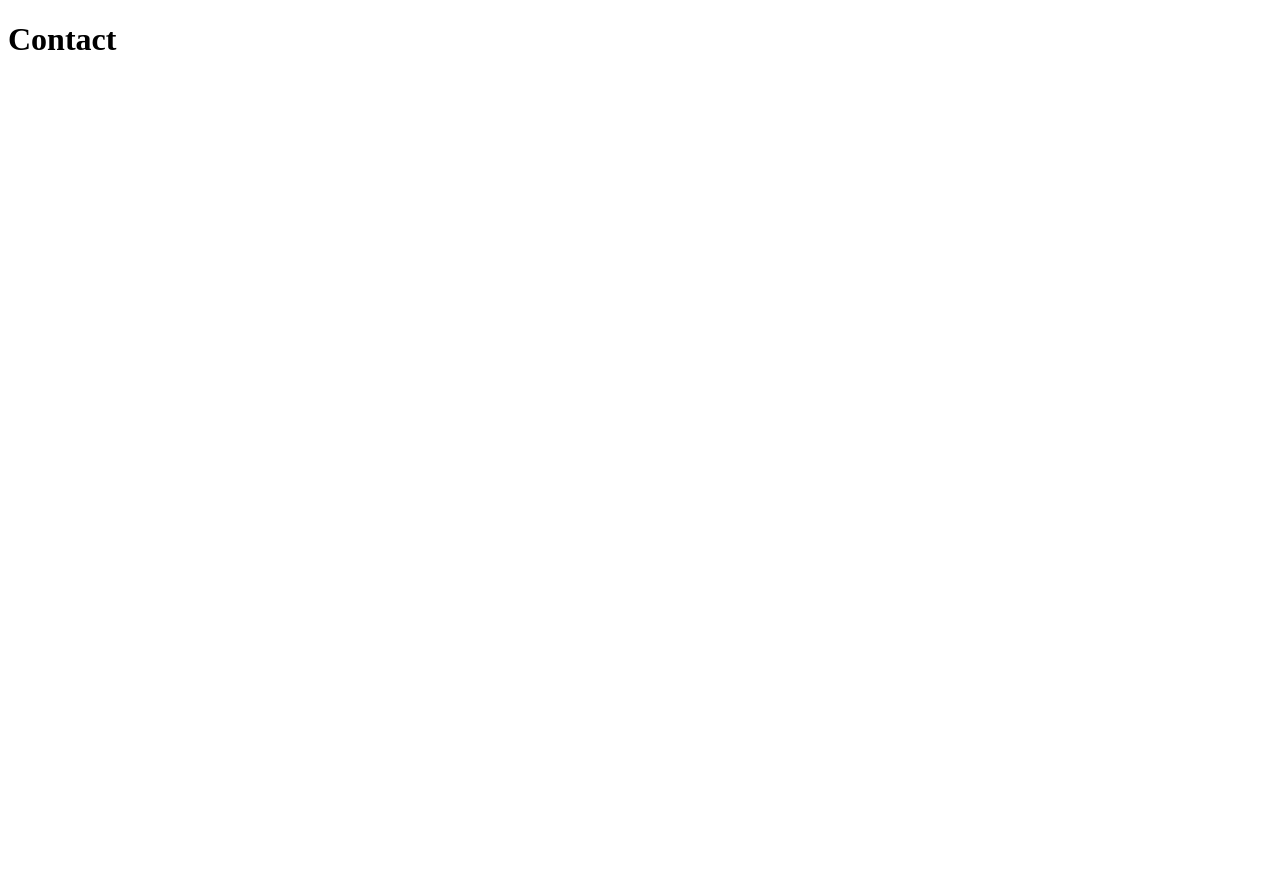
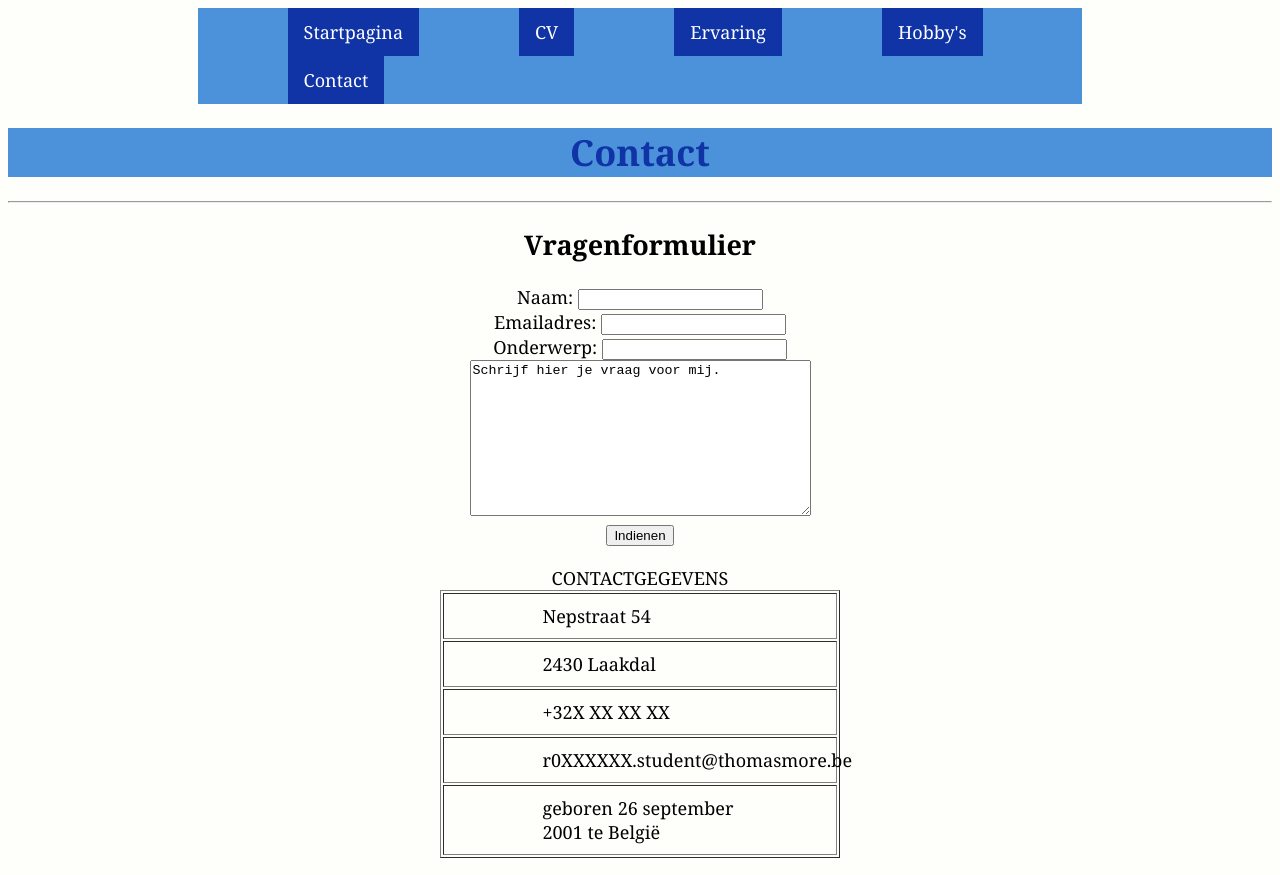
Before and after one commit to GrergGrerg/Project1, a plain HTML site: page contact.html in a window 1280 px wide. Shown: the top 875 px of the page. Before the commit the page ends 800 px from the top, so only its background shows below. Drawn offline with Linux system fonts and the light colour scheme; grey boxes are pictures that could not be loaded.

Commit message:
contact update

```diff
--- a/contact.html
+++ b/contact.html
@@ -6,7 +6,73 @@
     <meta name="viewport" content="width=device-width, initial-scale=1.0">
     <title>Document</title>
 </head>
-<body>
-    <h1>Contact</h1>
+<style>
+    li a {display: block; color: white; text-align: center; padding: 12px 16px; text-decoration: none; margin: 0 50px; background-color: #1034A6;}
+    td {padding: 10px 25%;}
+    form {text-align: center;}
+</style>
+<body style="font-family: Cambria, Cochin, Georgia, Times, 'Times New Roman', serif; background-color: #FEFEFA; font-size: large;">
+    <ul style="list-style-type: none; overflow: hidden; background-color: #4B92DB; margin: 0 15%;">
+        <li style="float: left;"><a href="index.html">Startpagina</a></li>
+        <li style="float: left;"><a href="cv.html">CV</a></li>
+        <li style="float: left;"><a href="ervaring.html">Ervaring</a></li>
+        <li style="float: left;"><a href="hobby.html">Hobby's</a></li>
+        <li style="float: left;"><a href="contact.html">Contact</a></li>
+    </ul>
+    <div style="background-color: #4B92DB;">
+        <h1 style="color: #1034A6 ; text-align: center;">Contact</h1>
+    </div>
+    <hr>
+    <h2 style="text-align: center;">Vragenformulier</h2>
+    <form>
+        <div>
+            <label for="naam">Naam:
+                <input type="text" id="naam" name="naam">
+            </label>
+        </div>
+        <div>
+            <label for="email">Emailadres:
+                <input type="email" id="email" name="email">
+            </label>
+        </div>
+        <div>
+            <label for="onderwerp">Onderwerp:
+                <input type="text" id="onderwerp" name="onderwerp">
+            </label>
+        </div>
+        <div>
+            <textarea name="vraag" id="vraag" cols="40" rows="10">Schrijf hier je vraag voor mij.</textarea>
+        </div>
+        <div>
+            <input type="submit" value="Indienen">
+        </div>
+    </form>
+
+    <table border="1" style="width: 400px; margin: 20px auto;" cellpadding="10px">
+        <caption>CONTACTGEGEVENS</caption>
+        <tr>
+            <td>
+                Nepstraat 54
+            </td>
+        </tr>
+        <tr>
+            <td>2430 Laakdal</td>
+        </tr>
+        <tr>
+            <td>+32X XX XX XX</td>
+        </tr>
+        <tr>
+            <td>
+                r0XXXXXX.student@thomasmore.be
+            </td>
+        </tr>
+        <tr>
+            <td>
+                geboren 26 september 2001 te België
+            </td>
+        </tr>
+    </table>
+    <iframe src="https://www.google.com/maps/embed?pb=!1m18!1m12!1m3!1d10024.920779894754!2d5.060835240943286!3d51.085759123087236!2m3!1f0!2f0!3f0!3m2!1i1024!2i768!4f13.1!3m3!1m2!1s0x47c137e8b1f5bd3d%3A0x1491acf3f5547532!2sKlein%20Vorst%2C%202430%20Laakdal!5e0!3m2!1snl!2sbe!4v1668355413265!5m2!1snl!2sbe" width="400" height="350" style="border: 0; display: block; margin: 0 auto; padding: 20px 0;" allowfullscreen="" loading="lazy" referrerpolicy="no-referrer-when-downgrade"></iframe>
+    <img src="/img/contact_bedanking.png" alt="bedanking" style="display: block; margin: 20px auto;">
 </body>
 </html>
```
Also changed, not shown: img/contact_bedanking.png (added).
